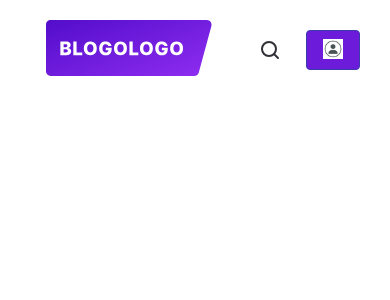
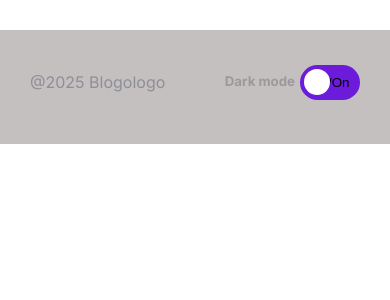
Before and after one commit to BjornHola/News-blog, a React (Vite) app in the folder my-app/: page / in a window 390 px wide. Shown: the top 300 px of the page. Built offline with nearby package versions, Linux system fonts and the light colour scheme.

Commit message:
feat: add footer with no adaptive and responsive  design

```diff
--- a/my-app/src/App.tsx
+++ b/my-app/src/App.tsx
@@ -1,6 +1,7 @@
 import { Fragment } from "react/jsx-runtime";
 import "./App.css";
-import { Header } from "./layout/header/index-header";
+// import { Header } from "./layout/header/index-header";
+import { Footer } from "./layout/footer/index-footer";
 
 // import { Button } from "./components/common/Buttons/button-index";
 // import { ButtonAccount } from "./components/common/Buttons-Account/index-button-account";
@@ -15,8 +16,8 @@ import { Header } from "./layout/header/index-header";
 function App() {
   return (
     <Fragment>
-      <Header isAuth />
-
+      {/* <Header isAuth /> */}
+      <Footer />
       {/* <ButtonAccount label="Artem Malkin" type="button" onClick={() => console.log("Hello")} />
       <Button
         onClick={() => console.log("Hello")}
--- a/my-app/src/components/common/Button-switch/button-switch.tsx
+++ b/my-app/src/components/common/Button-switch/button-switch.tsx
@@ -4,7 +4,7 @@ import { TitleForSwitch, StyledButtonSwitch, SwitchWrapper } from "./button-swit
 interface IButtonSwitchProps {
   role: string;
   label: string;
-  ariaChecked: boolean | "true" | "false";
+  ariaChecked?: boolean | "true" | "false";
   onClick?: (event: MouseEvent<HTMLButtonElement>) => void;
   children?: React.ReactNode;
 }
--- /dev/null
+++ b/my-app/src/layout/footer/footer-styles.tsx
@@ -0,0 +1,27 @@
+import styled from "styled-components";
+
+export const StyledFooter = styled.footer`
+  margin-top: 30px;
+  padding-top: 20px;
+  padding-bottom: 30px;
+  display: flex;
+  justify-content: space-between;
+  align-items: center;
+  gap: 10px;
+  width: 100%;
+  background-color: #c5c0c0;
+  color: #8d8e97;
+`;
+export const YearParagraph = styled.p`
+  color: #8d8e97;
+  font-family: "Inter";
+  font-weight: 400;
+  font-size: 16px;
+  line-height: 24px;
+  letter-spacing: 0;
+  padding: 0 0 0 30px;
+`;
+
+export const ThemeButtonSection = styled.div`
+  padding: 0 30px 0 0;
+`;
--- /dev/null
+++ b/my-app/src/layout/footer/footer.tsx
@@ -0,0 +1,14 @@
+import { ButtonSwitch } from "../../components/common/Button-switch/button-switch-index";
+import { getYear } from "../../utils/helpers/getDate";
+import { ThemeButtonSection, StyledFooter, YearParagraph } from "./footer-styles";
+
+export function Footer() {
+  return (
+    <StyledFooter>
+      <YearParagraph>@{getYear} Blogologo</YearParagraph>
+      <ThemeButtonSection>
+        <ButtonSwitch role="switch" label="Off/On" />
+      </ThemeButtonSection>
+    </StyledFooter>
+  );
+}
--- /dev/null
+++ b/my-app/src/layout/footer/index-footer.tsx
@@ -0,0 +1,2 @@
+import { Footer } from "./footer";
+export { Footer };
--- a/my-app/src/layout/header/header-styles.tsx
+++ b/my-app/src/layout/header/header-styles.tsx
@@ -1,6 +1,6 @@
 import { styled } from "styled-components";
 
-export const WrapperForHeader = styled.div`
+export const WrapperForHeader = styled.header`
   width: 100%;
   display: flex;
   justify-content: space-between;
--- /dev/null
+++ b/my-app/src/utils/helpers/getDate.tsx
@@ -0,0 +1,3 @@
+const date = new Date();
+
+export const getYear = date.getFullYear();
```
Also changed, not shown: my-app/src/utils/helpers/resizeWindow.tsx (renamed from my-app/src/utils/hooks/resizeWindow.tsx).
